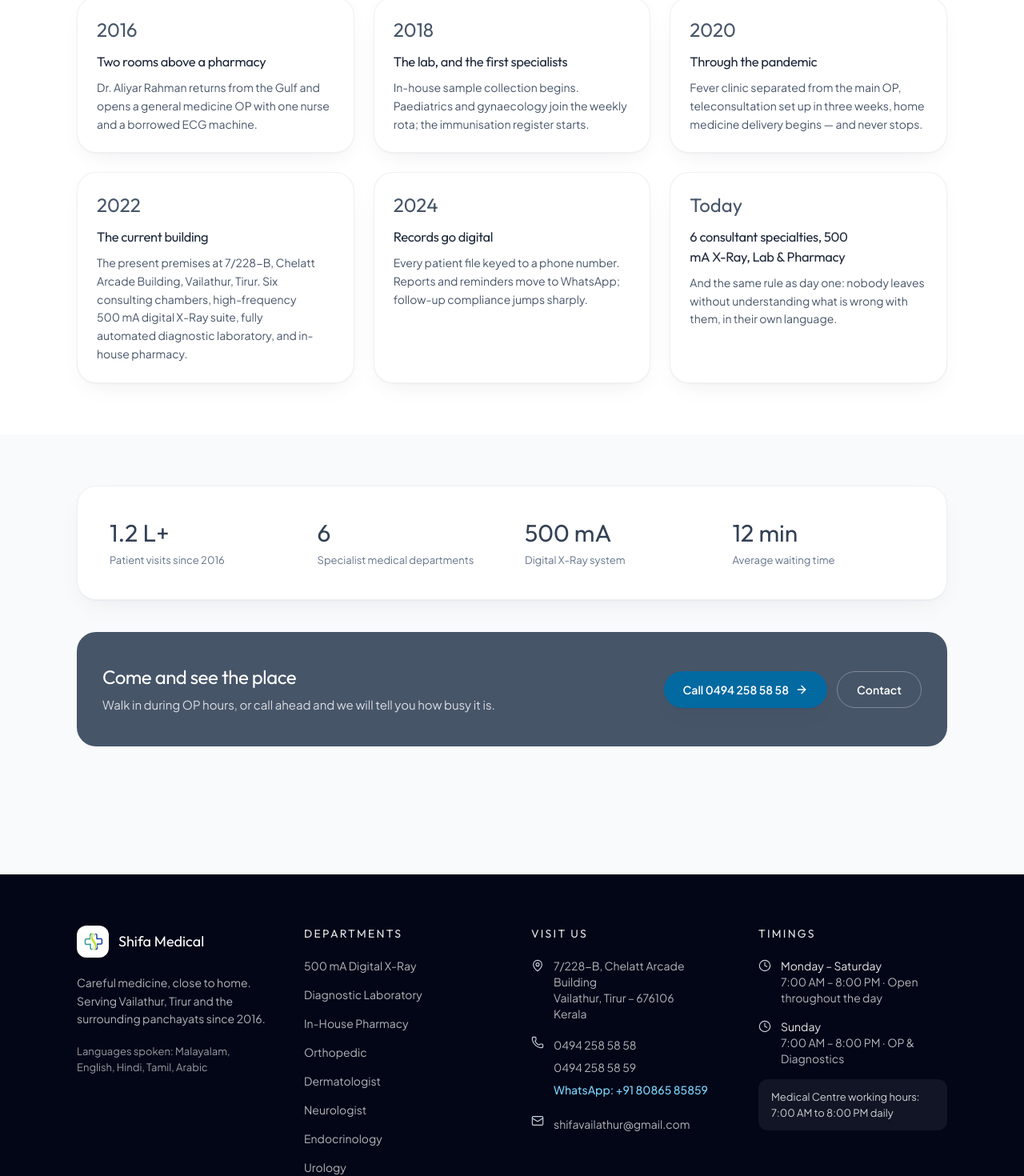
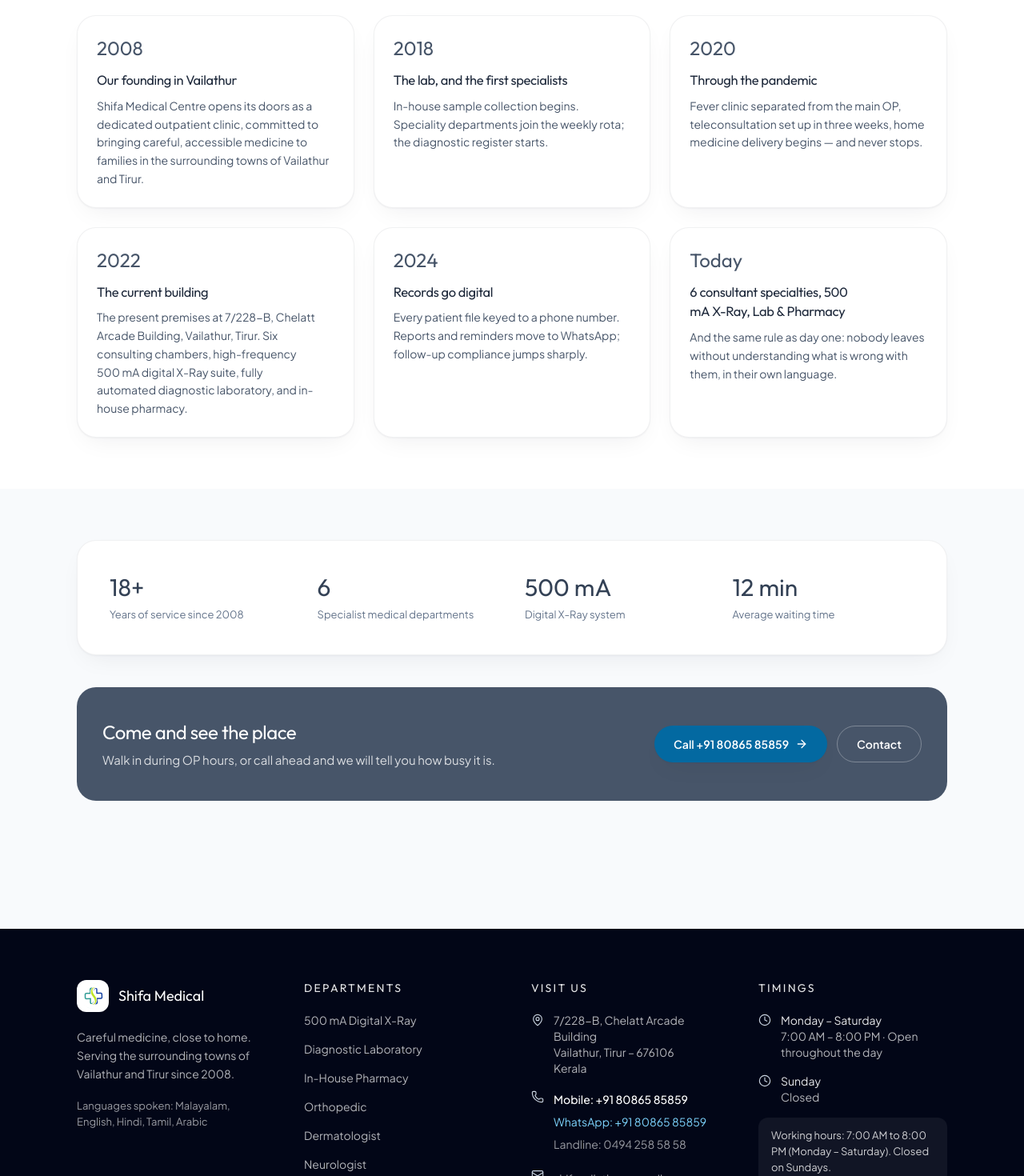
Before and after one commit to RandomGTV/shifa-medical-centre, a Next.js app: page /about in a window 1280 px wide. Shown: the part 1240-2710 px from the top of the page at 80% size. Built offline with nearby package versions, Linux system fonts and the light colour scheme.

Commit message:
feat: prioritize mobile number, set founding to 2008, close on Sundays, remove NABH, and update localized copy

```diff
--- a/src/app/(site)/about/page.tsx
+++ b/src/app/(site)/about/page.tsx
@@ -10,14 +10,14 @@ import { clinic, stats, trustPoints } from "@/data/clinic";
 
 const timeline = [
   {
-    year: "2016",
-    title: "Two rooms above a pharmacy",
-    body: "Dr. Aliyar Rahman returns from the Gulf and opens a general medicine OP with one nurse and a borrowed ECG machine.",
+    year: "2008",
+    title: "Our founding in Vailathur",
+    body: "Shifa Medical Centre opens its doors as a dedicated outpatient clinic, committed to bringing careful, accessible medicine to families in the surrounding towns of Vailathur and Tirur.",
   },
   {
     year: "2018",
     title: "The lab, and the first specialists",
-    body: "In-house sample collection begins. Paediatrics and gynaecology join the weekly rota; the immunisation register starts.",
+    body: "In-house sample collection begins. Speciality departments join the weekly rota; the diagnostic register starts.",
   },
   {
     year: "2020",
@@ -44,7 +44,7 @@ const timeline = [
 export const metadata: Metadata = {
   title: "About the Clinic",
   description:
-    "How Shifa Medical Centre grew from a two-room OP in 2016 into a full multispeciality day clinic serving Vailathur, Tirur and the surrounding panchayats.",
+    "How Shifa Medical Centre grew from an outpatient clinic in 2008 into a full multispeciality day clinic serving the surrounding towns of Vailathur and Tirur.",
 };
 
 export default async function AboutPage() {
@@ -92,7 +92,7 @@ export default async function AboutPage() {
       <section className="bg-white py-16">
         <div className="container-x">
           <Reveal>
-            <SectionHeading eyebrow="Our story" title="Ten years, told honestly" />
+            <SectionHeading eyebrow="Our story" title="Our journey since 2008" />
           </Reveal>
           <ol className="mt-12 grid gap-6 md:grid-cols-2 lg:grid-cols-3">
             {timeline.map((t, i) => (
--- a/src/app/(site)/book/page.tsx
+++ b/src/app/(site)/book/page.tsx
@@ -73,12 +73,9 @@ export default function BookPage() {
             <ul className="mt-4 space-y-3 text-[13.5px] text-ink-soft">
               <li className="flex gap-3">
                 <Phone className="mt-0.5 h-4 w-4 shrink-0 text-brand-600" strokeWidth={1.7} />
-                <div className="flex flex-col gap-0.5">
-                  <a href={clinic.phoneHref} className="hover:text-brand-700">
-                    {clinic.phone}
-                  </a>
-                  <a href={clinic.phoneAltHref} className="hover:text-brand-700">
-                    {clinic.phoneAlt}
+                <div className="flex flex-col gap-1">
+                  <a href={clinic.phoneHref} className="font-semibold text-brand-900 hover:text-accent-700">
+                    Mobile: {clinic.phone}
                   </a>
                   <a
                     href={`https://wa.me/${clinic.whatsapp}`}
@@ -87,6 +84,9 @@ export default function BookPage() {
                     className="font-medium text-accent-700 hover:underline"
                   >
                     WhatsApp: {clinic.whatsappDisplay}
+                  </a>
+                  <a href={clinic.phoneAltHref} className="text-[13px] text-ink-faint hover:text-brand-700">
+                    Landline: {clinic.phoneAlt}
                   </a>
                 </div>
               </li>
--- a/src/app/(site)/contact/page.tsx
+++ b/src/app/(site)/contact/page.tsx
@@ -17,31 +17,31 @@ export default async function ContactPage() {
   const cards = [
     {
       icon: Phone,
-      title: "Booking Line 1",
+      title: "Mobile Booking (Priority)",
       body: clinic.phone,
       href: clinic.phoneHref,
-      note: "Landline appointment desk",
+      note: "Instant calls & direct booking",
+    },
+    {
+      icon: MessageCircle,
+      title: "WhatsApp Desk",
+      body: clinic.whatsappDisplay,
+      href: `https://wa.me/${clinic.whatsapp}`,
+      note: "Instant WhatsApp appointments & reports",
     },
     {
       icon: Phone,
-      title: "Booking Line 2",
-      body: clinic.phoneAlt,
+      title: "Landline Enquiries",
+      body: `${clinic.phoneAlt} / 59`,
       href: clinic.phoneAltHref,
-      note: "Landline enquiries & diagnostics",
-    },
-    {
-      icon: MessageCircle,
-      title: "WhatsApp Booking",
-      body: clinic.whatsappDisplay,
-      href: `https://wa.me/${clinic.whatsapp}`,
-      note: "Instant WhatsApp appointments & reports",
+      note: "Front desk & diagnostics enquiry",
     },
     {
       icon: Clock,
       title: "Working Hours",
       body: "7:00 AM – 8:00 PM",
       href: "#timings",
-      note: "Open all days (Mon – Sun)",
+      note: "Mon – Sat (Closed on Sundays)",
     },
   ];
 
--- a/src/app/(site)/page.tsx
+++ b/src/app/(site)/page.tsx
@@ -313,7 +313,7 @@ export default async function HomePage() {
                   { icon: MapPin, label: "Location", value: `${clinic.address.line1}, ${clinic.address.line2}`, href: clinic.mapLink },
                   { icon: Phone, label: "Front desk & booking", value: `${clinic.phone} / ${clinic.phoneAlt}`, href: clinic.phoneHref },
                   { icon: Mail, label: "Email enquiries", value: clinic.email, href: `mailto:${clinic.email}` },
-                  { icon: Clock, label: "Working hours", value: "Daily: 7:00 AM – 8:00 PM" },
+                  { icon: Clock, label: "Working hours", value: "Mon – Sat: 7:00 AM – 8:00 PM (Sundays Closed)" },
                 ].map((row) => (
                   <li key={row.label} className="flex items-start gap-4">
                     <span className="grid h-12 w-12 shrink-0 place-items-center rounded-full bg-accent-100 text-accent-700">
--- a/src/components/BookingForm.tsx
+++ b/src/components/BookingForm.tsx
@@ -60,8 +60,12 @@ export function BookingForm() {
     if (!/^[6-9]\d{9}$/.test(form.phone.replace(/\D/g, "").slice(-10)))
       e.phone = "Enter a 10-digit Indian mobile number.";
     if (!form.service) e.service = "Choose a department.";
-    if (!form.date) e.date = "Choose a date.";
-    if (!form.slot) e.slot = "Pick a time slot.";
+    if (!form.date) {
+      e.date = "Choose a date.";
+    } else if (isSunday) {
+      e.date = "The clinic is closed on Sundays. Please select Monday to Saturday.";
+    }
+    if (!form.slot && !isSunday) e.slot = "Pick a time slot.";
     setErrors(e);
     return Object.keys(e).length === 0;
   };
@@ -233,6 +237,11 @@ export function BookingForm() {
               on WhatsApp.
             </p>
 
+            {isSunday ? (
+              <div className="mt-4 rounded-xl border border-amber-200 bg-amber-50 p-4 text-[13.5px] text-amber-900">
+                The clinic is closed on Sundays. Please select any date from Monday to Saturday (7:00 AM – 8:00 PM).
+              </div>
+            ) : (
               <div className="mt-4 space-y-4">
                 <SlotRow
                   title="Morning"
@@ -241,13 +250,13 @@ export function BookingForm() {
                   onSelect={(s) => set("slot", s)}
                 />
                 <SlotRow
-                title={isSunday ? "Evening — closed on Sundays" : "Evening"}
+                  title="Evening"
                   slots={EVENING}
                   selected={form.slot}
-                disabled={isSunday}
                   onSelect={(s) => set("slot", s)}
                 />
               </div>
+            )}
 
             {errors.slot ? <p className="error">{errors.slot}</p> : null}
           </div>
--- a/src/components/Footer.tsx
+++ b/src/components/Footer.tsx
@@ -25,7 +25,7 @@ export function Footer() {
             <span className="font-display text-lg text-white">{clinic.shortName}</span>
           </div>
           <p className="mt-5 text-sm leading-relaxed">
-            {clinic.tagline} Serving Vailathur, Tirur and the surrounding panchayats since {clinic.established}.
+            {clinic.tagline} Serving the surrounding towns of Vailathur and Tirur since {clinic.established}.
           </p>
           <p className="mt-5 text-[13px] text-white/60">
             Languages spoken: {clinic.languages.join(", ")}
@@ -68,19 +68,19 @@ export function Footer() {
             <li className="flex gap-3">
               <Phone className="mt-0.5 h-4 w-4 shrink-0 text-brand-300" strokeWidth={1.7} />
               <div className="flex flex-col gap-0.5">
-                <a href={clinic.phoneHref} className="inline-flex min-h-[26px] items-center hover:text-white">
-                  {clinic.phone}
-                </a>
-                <a href={clinic.phoneAltHref} className="inline-flex min-h-[26px] items-center hover:text-white">
-                  {clinic.phoneAlt}
+                <a href={clinic.phoneHref} className="inline-flex min-h-[26px] items-center font-medium text-white hover:text-accent-300">
+                  Mobile: {clinic.phone}
                 </a>
                 <a
                   href={`https://wa.me/${clinic.whatsapp}`}
                   target="_blank"
                   rel="noopener noreferrer"
-                  className="inline-flex min-h-[26px] items-center font-medium text-accent-300 hover:text-white"
+                  className="inline-flex min-h-[26px] items-center text-accent-300 hover:text-white"
                 >
                   WhatsApp: {clinic.whatsappDisplay}
+                </a>
+                <a href={clinic.phoneAltHref} className="inline-flex min-h-[26px] items-center text-white/60 hover:text-white">
+                  Landline: {clinic.phoneAlt}
                 </a>
               </div>
             </li>
--- a/src/data/clinic.ts
+++ b/src/data/clinic.ts
@@ -10,7 +10,7 @@ export const clinic = {
   name: "Shifa Medical Centre",
   shortName: "Shifa Medical",
   tagline: "Careful medicine, close to home.",
-  established: 2016,
+  established: 2008,
 
   /**
    * Hero photographs of the building.
@@ -25,7 +25,7 @@ export const clinic = {
       alt: "Shifa Medical Centre from the road — the glass frontage with the department signboard running across the ground floor",
       caption: "The frontage in Vailathur, Tirur",
       headline: "The whole visit, under one roof.",
-      body: "Specialist consultations, 500 mA digital X-Ray, diagnostic laboratory, and in-house pharmacy under one roof in Vailathur, Tirur. Avoid unnecessary travel to distant tertiary hospitals.",
+      body: "Specialist consultations, 500 mA digital X-Ray, diagnostic laboratory, and in-house pharmacy under one roof in Vailathur, Tirur. Best in the towns of Vailathur, Tirur.",
     },
     {
       src: "/hero/facade-aerial.jpg",
@@ -38,8 +38,8 @@ export const clinic = {
       src: "/hero/facade-side.jpg",
       alt: "Shifa Medical Centre at sunrise, the ground-floor departments lit behind the glass",
       caption: "Daily OP & Diagnostics",
-      headline: "Open from 7 AM to 8 PM.",
-      body: "Working hours from 7:00 AM to 8:00 PM. Sample collection, 500 mA digital X-Ray, diagnostic laboratory, and in-house pharmacy open throughout the day.",
+      headline: "Mon – Sat: 7 AM to 8 PM.",
+      body: "Working hours from 7:00 AM to 8:00 PM, Monday to Saturday. Sample collection, 500 mA digital X-Ray, diagnostic laboratory, and in-house pharmacy open throughout the day. Closed on Sundays.",
     },
   ],
 
@@ -56,14 +56,14 @@ export const clinic = {
     "Orthopedic",
   ],
 
-  // Official booking numbers from signboard
+  // Official booking numbers - Mobile is first priority
   whatsapp: "918086585859",
   whatsappDisplay: "+91 80865 85859",
-  phone: "0494 258 58 58",
-  phoneHref: "tel:04942585858",
-  phoneAlt: "0494 258 58 59",
-  phoneAltHref: "tel:04942585859",
-  emergency: "0494 258 58 59",
+  phone: "+91 80865 85859",
+  phoneHref: "tel:+918086585859",
+  phoneAlt: "0494 258 58 58",
+  phoneAltHref: "tel:04942585858",
+  emergency: "+91 80865 85859",
   email: "shifavailathur@gmail.com",
   // Shown only on the unlisted /investors page.
   investorEmail: "shifavailathur@gmail.com",
@@ -83,16 +83,17 @@ export const clinic = {
 
   hours: [
     { days: "Monday – Saturday", morning: "7:00 AM – 8:00 PM", evening: "Open throughout the day" },
-    { days: "Sunday", morning: "7:00 AM – 8:00 PM", evening: "OP & Diagnostics" },
+    { days: "Sunday", morning: "Closed", evening: "Closed" },
   ],
-  emergencyNote: "Medical Centre working hours: 7:00 AM to 8:00 PM daily",
+  emergencyNote: "Working hours: 7:00 AM to 8:00 PM (Monday – Saturday). Closed on Sundays.",
 
   /**
    * Continuous working schedule: 7:00 AM to 8:00 PM (07:00 to 20:00).
    * Indexed by JavaScript day number: 0 = Sunday.
+   * Sunday is not a working day.
    */
   schedule: [
-    [["07:00", "20:00"]], // Sun
+    [], // Sun: Closed
     [["07:00", "20:00"]], // Mon
     [["07:00", "20:00"]], // Tue
     [["07:00", "20:00"]], // Wed
@@ -120,7 +121,7 @@ export const clinic = {
 } as const;
 
 export const stats = [
-  { value: "1.2 L+", label: "Patient visits since 2016" },
+  { value: "18+", label: "Years of service since 2008" },
   { value: "6", label: "Specialist medical departments" },
   { value: "500 mA", label: "Digital X-Ray system" },
   { value: "12 min", label: "Average waiting time" },
@@ -128,8 +129,8 @@ export const stats = [
 
 export const trustPoints = [
   {
-    title: "NABH-aligned protocols",
-    body: "Infection control, drug storage and record-keeping run on written SOPs, audited every quarter.",
+    title: "Clinical excellence",
+    body: "Infection control, digital diagnostic accuracy and drug storage run on rigorous clinical SOPs.",
   },
   {
     title: "One family, one file",
@@ -141,6 +142,6 @@ export const trustPoints = [
   },
   {
     title: "Malayalam first",
-    body: "Diagnosis, dosage and next steps explained in the language the patient actually thinks in.",
+    body: "Diagnosis, dosage and next steps explained in Malayalam first, with full support in English, Hindi, Tamil, and Arabic.",
   },
 ];
--- a/src/data/gallery.ts
+++ b/src/data/gallery.ts
@@ -47,7 +47,7 @@ export const gallery: GalleryItem[] = [
     id: "diabetes-camp",
     title: "Diabetes & Metabolic Screening",
     category: "Camps & Outreach",
-    caption: "Free HbA1c and glucose screening drives at community panchayat centres.",
+    caption: "Free HbA1c and glucose screening drives in community centres across Vailathur and Tirur.",
   },
   {
     id: "acne-result",
--- a/src/data/investor.ts
+++ b/src/data/investor.ts
@@ -80,7 +80,7 @@ export const traction = [
   { value: "19%", label: "EBITDA margin", delta: "+4 pts YoY" },
   { value: "112", label: "Average patient visits per day", delta: "+21% YoY" },
   { value: "64%", label: "Revenue from repeat patients", delta: "The moat" },
-  { value: "1.2 L+", label: "Cumulative patient records", delta: "Since 2016" },
+  { value: "18+ yrs", label: "Clinical service in Vailathur & Tirur", delta: "Since 2008" },
   { value: "4.8 / 5", label: "Google rating across 900+ reviews", delta: "" },
 ];
 
@@ -147,7 +147,7 @@ export const team = [
   {
     name: "Dr. Aliyar Rahman",
     role: "Founder & Chief Physician",
-    note: "MD General Medicine. 22 years, nine of them in Gulf hospital systems. Built the clinic from a two-room OP in 2016.",
+    note: "MD General Medicine. 22 years, nine of them in Gulf hospital systems. Built the clinic from a two-room OP in 2008.",
   },
   {
     name: "[ Name ]",
@@ -157,7 +157,7 @@ export const team = [
   {
     name: "[ Name ]",
     role: "Head of Operations",
-    note: "Multi-site clinical operations, procurement and NABH compliance.",
+    note: "Multi-site clinical operations, procurement and healthcare quality compliance.",
   },
   {
     name: "[ Name ]",
@@ -178,9 +178,9 @@ export const risks = [
       "Pharmacy is 31% of revenue but under 20% of gross profit. The chronic-care subscription and diagnostics are what we are scaling; pharmacy is convenience, not the engine.",
   },
   {
-    risk: "Regulatory and NABH cost as we scale",
+    risk: "Regulatory and quality compliance cost as we scale",
     answer:
-      "SOPs were written to NABH entry-level from the start. Compliance cost is in the ₹1.4 Cr unit capex, not a surprise later.",
+      "SOPs were written to stringent healthcare quality standards from the start. Compliance cost is in the ₹1.4 Cr unit capex, not a surprise later.",
   },
   {
     risk: "A hospital chain entering the same towns",
```
Lines whose indentation alone changed are shown as unchanged.
